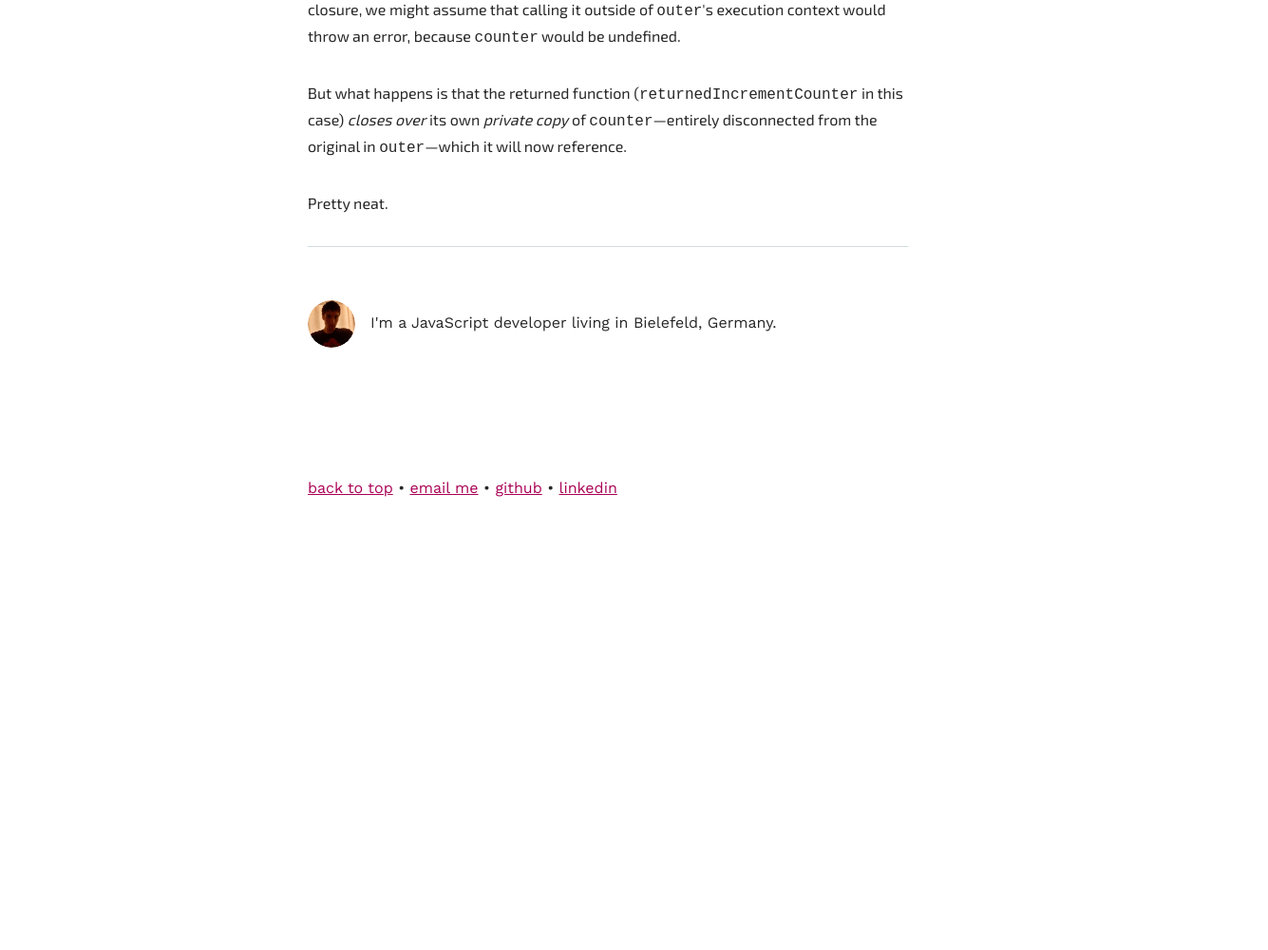
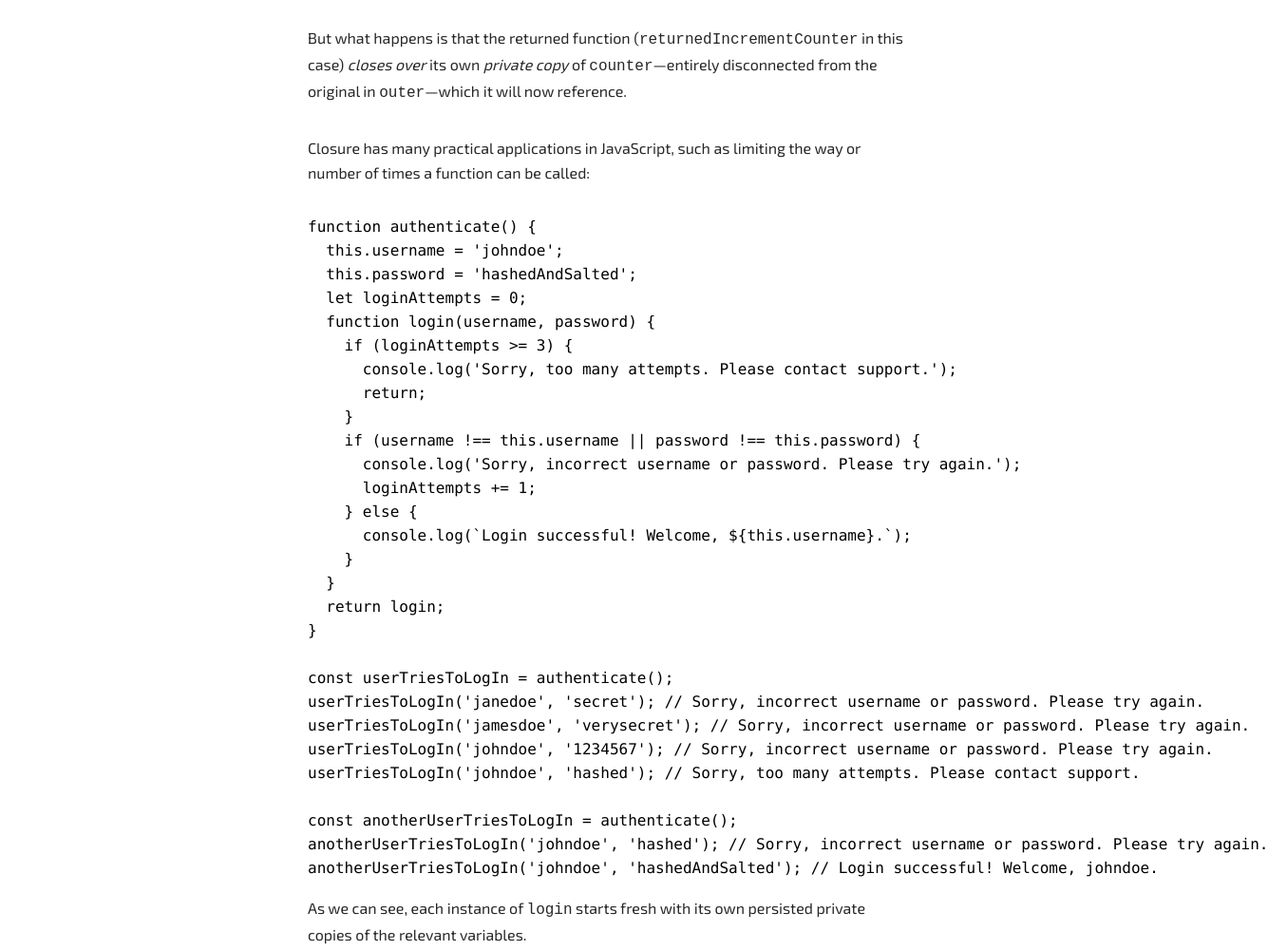
Before and after one commit to nrademacher/homepage, a Gatsby site: page /closure/ in a window 1280 px wide. Shown: the part 1673-2673 px from the top of the page at 95% size, 1335 px wide, since content can reach past the window. Before the commit the page ends 2239 px from the top, so only its background shows below. Built offline with nearby package versions, Linux system fonts and the light colour scheme; Gatsby itself is replaced by a stand-in of ours; some packages are replaced by stand-ins of ours; code samples lack their colours.

Commit message:
update closure post

````diff
--- a/content/blog/closure/index.md
+++ b/content/blog/closure/index.md
@@ -19,8 +19,6 @@ let today = whatDay("Saturday")
 
 today() // Saturday
 ```
-
-What's happened here?
 
 1. `whatDay` is a function that returns a function `saveDay`
 2. We assign `today` a function call of `whatDay` with `"Saturday"` as the argument for `whatDay`'s `weekDay` parameter
@@ -64,4 +62,39 @@ Calls of `returnedIncrementCounter` seem to increment `counter`, even though the
 
 But what happens is that the returned function (`returnedIncrementCounter` in this case) *closes over* its own *private copy* of `counter`—entirely disconnected from the original in `outer`—which it will now reference.
 
+Closure has many practical applications in JavaScript, such as limiting the way or number of times a function can be called:
+
+```javascript
+function authenticate() {
+  this.username = 'johndoe';
+  this.password = 'hashedAndSalted';
+  let loginAttempts = 0;
+  function login(username, password) {
+    if (loginAttempts >= 3) {
+      console.log('Sorry, too many attempts. Please contact support.');
+      return;
+    }
+    if (username !== this.username || password !== this.password) {
+      console.log('Sorry, incorrect username or password. Please try again.');
+      loginAttempts += 1;
+    } else {
+      console.log(`Login successful! Welcome, ${this.username}.`);
+    }
+  }
+  return login;
+}
+
+const userTriesToLogIn = authenticate();
+userTriesToLogIn('janedoe', 'secret'); // Sorry, incorrect username or password. Please try again.
+userTriesToLogIn('jamesdoe', 'verysecret'); // Sorry, incorrect username or password. Please try again.
+userTriesToLogIn('johndoe', '1234567'); // Sorry, incorrect username or password. Please try again.
+userTriesToLogIn('johndoe', 'hashed'); // Sorry, too many attempts. Please contact support.
+
+const anotherUserTriesToLogIn = authenticate();
+anotherUserTriesToLogIn('johndoe', 'hashed'); // Sorry, incorrect username or password. Please try again.
+anotherUserTriesToLogIn('johndoe', 'hashedAndSalted'); // Login successful! Welcome, johndoe.
+```
+
+As we can see, each instance of `login` starts fresh with its own persisted private copies of the relevant variables.
+
 Pretty neat.
````
